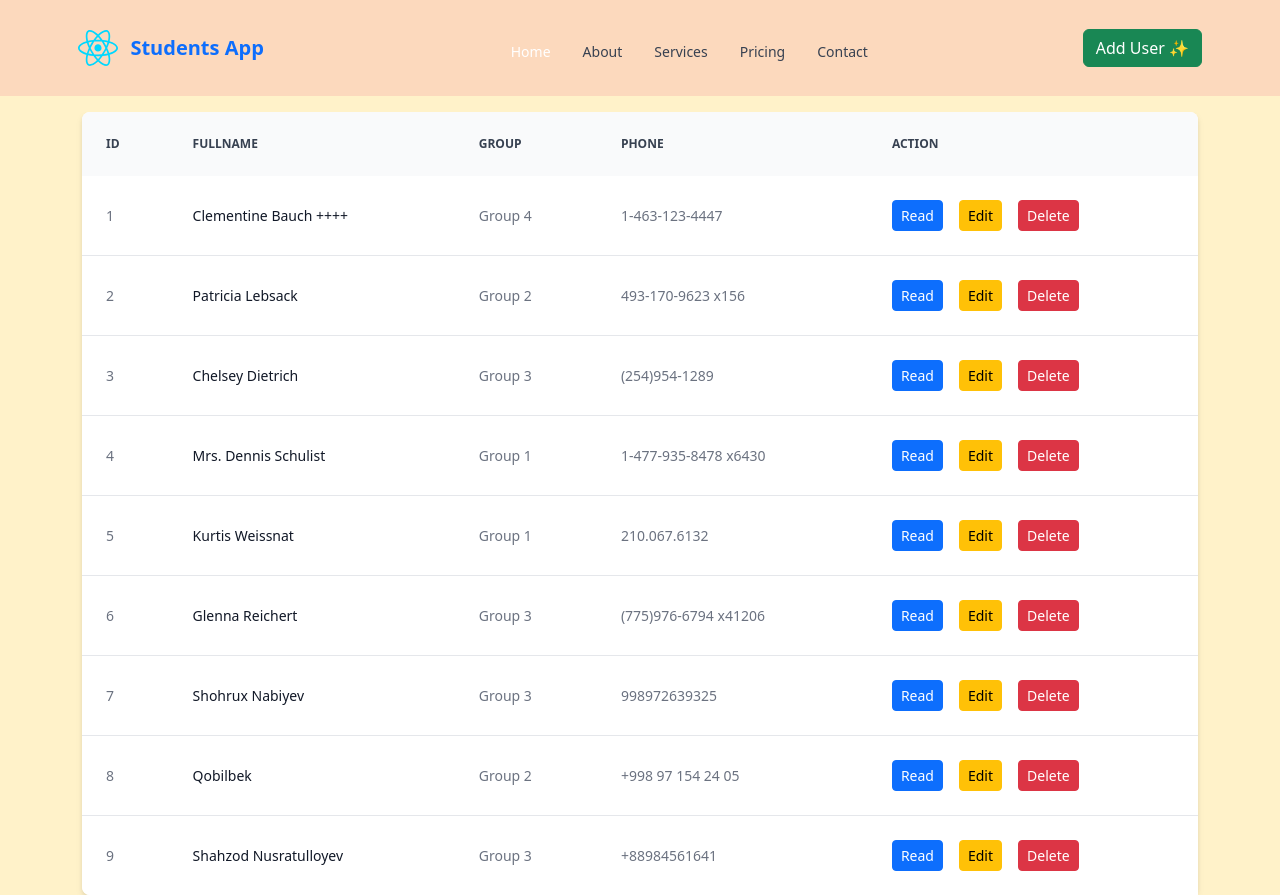
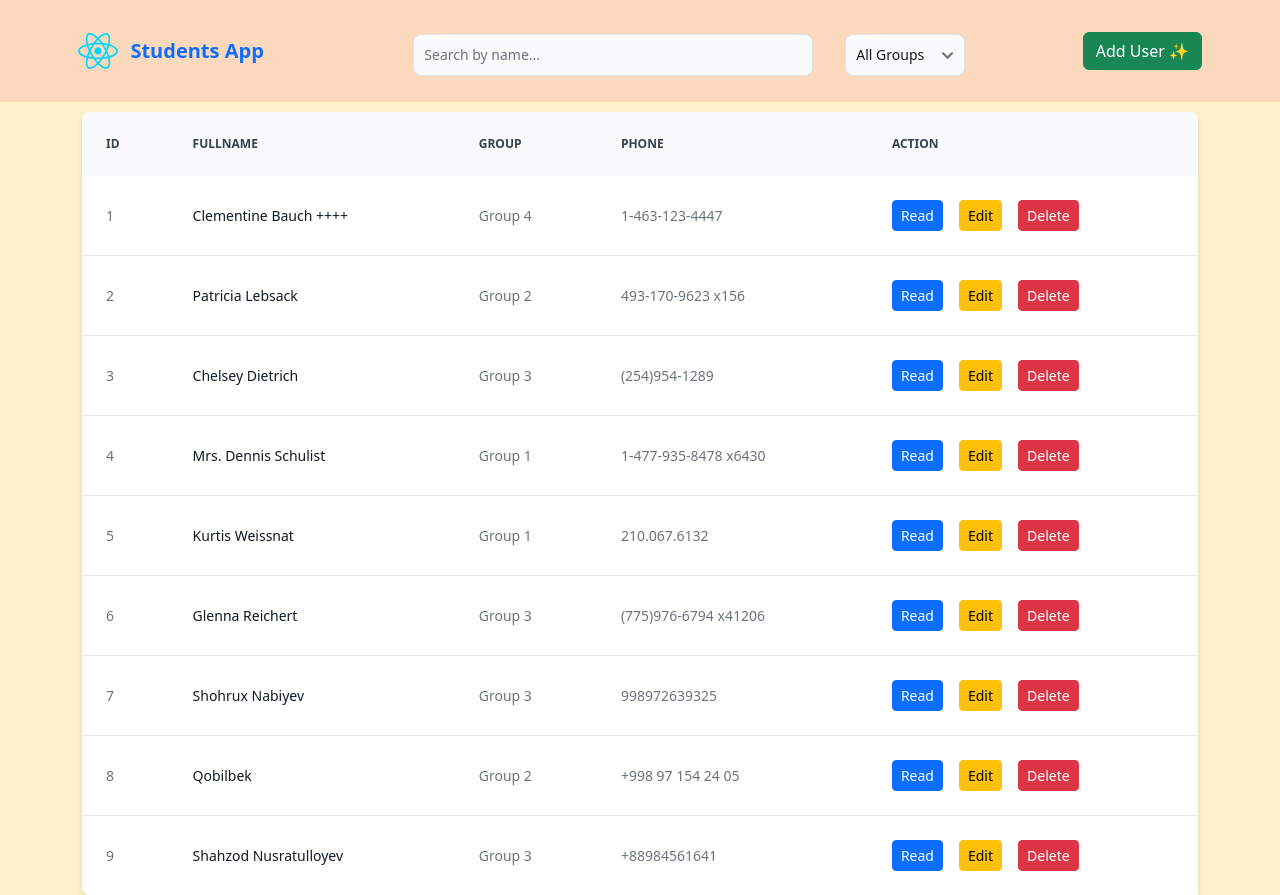
Before and after one commit to mrbillgates2001/Students_App, a React (Vite) app: page / in a window 1280 px wide. Built offline with nearby package versions, Linux system fonts and the light colour scheme; data requests are answered from the project's data file.

Commit message:
Search filter

```diff
--- a/src/components/Delete.jsx
+++ /dev/null
@@ -1,9 +0,0 @@
-import React from 'react'
-
-const Delete = () => {
-  return (
-    <div>Delete</div>
-  )
-}
-
-export default Delete
--- a/src/components/Home.jsx
+++ b/src/components/Home.jsx
@@ -1,5 +1,12 @@
-import React, { useEffect, useState } from "react";
-import { Table } from "flowbite-react";
+import React, { createContext, useEffect, useState } from "react";
+import {
+	Button,
+	Dropdown,
+	Label,
+	Select,
+	Table,
+	TextInput,
+} from "flowbite-react";
 import axios from "axios";
 
 import {
@@ -17,7 +24,9 @@ import Edit from "./Edit/";
 const Home = () => {
 	const [users, setUsers] = useState([]);
 	const [deleteUser, setDeleteUser] = useState([]);
-	const [show, setShow] = useState(false);
+	const [search, setSearch] = useState("");
+	const [filteredUser, setFilteredUser] = useState(users);
+	const [selectedFilter, setSelectedFilter] = useState("");
 
 	const fetchUsers = async () => {
 		try {
@@ -29,12 +38,23 @@ const Home = () => {
 		}
 	};
 
+
+	const handleFilterChange = (e) => {
+		const filterValue = e.target.value;
+		setSelectedFilter(filterValue);
+
+		if (filterValue === "All Groups") {
+			setFilteredUser(users);
+		} else {
+			const filtered = users.filter((user) => user.group === filterValue);
+			setFilteredUser(filtered);
+		}
+	};
+
 	useEffect(() => {
 		fetchUsers();
-	}, []);
-
-	const handleClose = () => setShow(false);
-	const handleShow = () => setShow(true);
+		setUsers(filteredUser);
+	}, [filteredUser, setUsers]);
 
 	const handleDelete = async (id) => {
 		try {
@@ -49,6 +69,18 @@ const Home = () => {
 			console.log(error.message);
 		}
 	};
+
+	// const searchUsers = async () => {
+	// 	try {
+	//         const response = await axios.get(
+	//             `http://localhost:3000/users?search=${search}`
+	//         );
+	//         const data = await response.data;
+	//         setUsers(data);
+	//     } catch (error) {
+	//         console.log(error);
+	//     }
+	// }
 
 	return (
 		<React.Fragment>
@@ -74,13 +106,29 @@ const Home = () => {
 						<NavbarToggle />
 					</div>
 					<NavbarCollapse>
-						<NavbarLink href="#" active>
-							Home
-						</NavbarLink>
-						<NavbarLink href="#">About</NavbarLink>
-						<NavbarLink href="#">Services</NavbarLink>
-						<NavbarLink href="#">Pricing</NavbarLink>
-						<NavbarLink href="#">Contact</NavbarLink>
+						<div className="flex align-middle gap-2">
+							<TextInput
+								id="search"
+								className="w-400"
+								type="search"
+								placeholder="Search by name..."
+								onChange={(e) => setSearch(e.target.value)}
+							/>
+						</div>
+
+						<div className="max-w-md">
+							<Select
+								value={selectedFilter}
+								onChange={handleFilterChange}
+								id="Filter"
+								required>
+								<option>All Groups</option>
+								<option>Group 1</option>
+								<option>Group 2</option>
+								<option>Group 3</option>
+								<option>Group 4</option>
+							</Select>
+						</div>
 					</NavbarCollapse>
 				</Navbar>
 			</header>
@@ -99,7 +147,49 @@ const Home = () => {
 						</Table.Head>
 
 						<Table.Body className="divide-y">
-							{users.map((user, index) => (
+							{filteredUser.length > 0
+								? filteredUser
+										.filter((user) => {
+											return search.toLocaleLowerCase() === ""
+												? user
+												: user.name.toLocaleLowerCase().includes(search);
+										})
+										.map((user, index) => (
+											<Table.Row
+												key={user.id}
+												className="bg-white dark:border-gray-700 dark:bg-gray-800">
+												<Table.Cell className="p-4">{index + 1}</Table.Cell>
+												<Table.Cell className="whitespace-nowrap font-medium text-gray-900 dark:text-white">
+													{user.name}
+												</Table.Cell>
+												<Table.Cell>{user.group}</Table.Cell>
+												<Table.Cell>{user.phone}</Table.Cell>
+												<Table.Cell className="flex gap-3">
+													<Link
+														to={`/read/${user.id}`}
+														className="btn btn-sm btn-primary font-medium text-cyan-600 hover:underline dark:text-cyan-500">
+														Read
+													</Link>
+													<Link
+														to={`/edit/${user.id}`}
+														className="btn btn-sm btn-warning font-medium text-cyan-600 hover:underline dark:text-cyan-500">
+														Edit
+													</Link>
+													<Link
+														onClick={() => handleDelete(user.id)}
+														className="btn btn-sm btn-danger font-medium text-cyan-600 hover:underline dark:text-cyan-500">
+														Delete
+													</Link>
+												</Table.Cell>
+											</Table.Row>
+										))
+								: users
+										.filter((user) => {
+											return search.toLocaleLowerCase() === ""
+												? user
+												: user.name.toLocaleLowerCase().includes(search);
+										})
+										.map((user, index) => (
 											<Table.Row
 												key={user.id}
 												className="bg-white dark:border-gray-700 dark:bg-gray-800">
--- a/tailwind.config.js
+++ b/tailwind.config.js
@@ -6,7 +6,12 @@ export default {
 		"node_modules/flowbite-react/lib/esm/**/*.js",
 	],
 	theme: {
-		extend: {},
+		extend: {
+			spacing: {
+				400: "400px",
+				200: "200px",
+			},
+		},
 	},
 	colors: {
 		bgcolorheader: "#ffe8a3",
```
Also changed, not shown: src/App.jsx (+11 -10 lines), src/components/Read.jsx (+2 -9 lines). Lines whose indentation alone changed are shown as unchanged.
